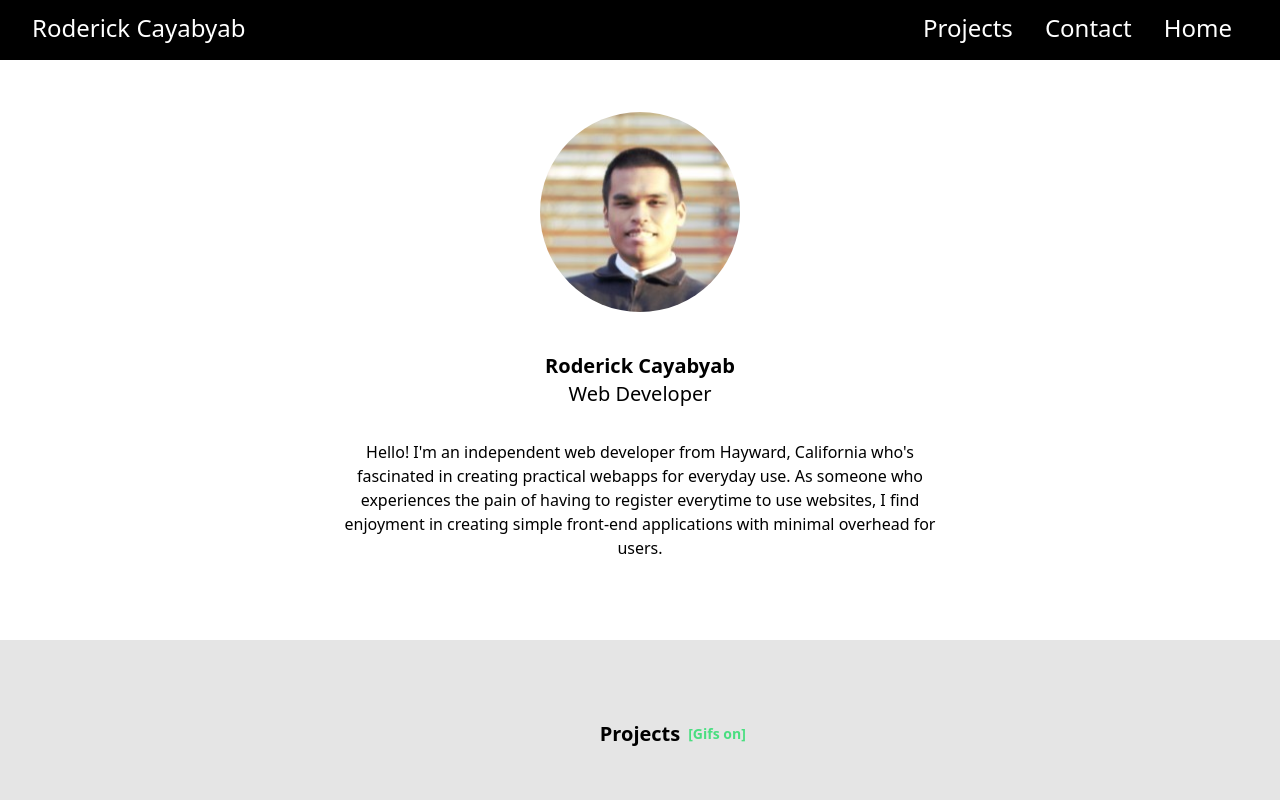
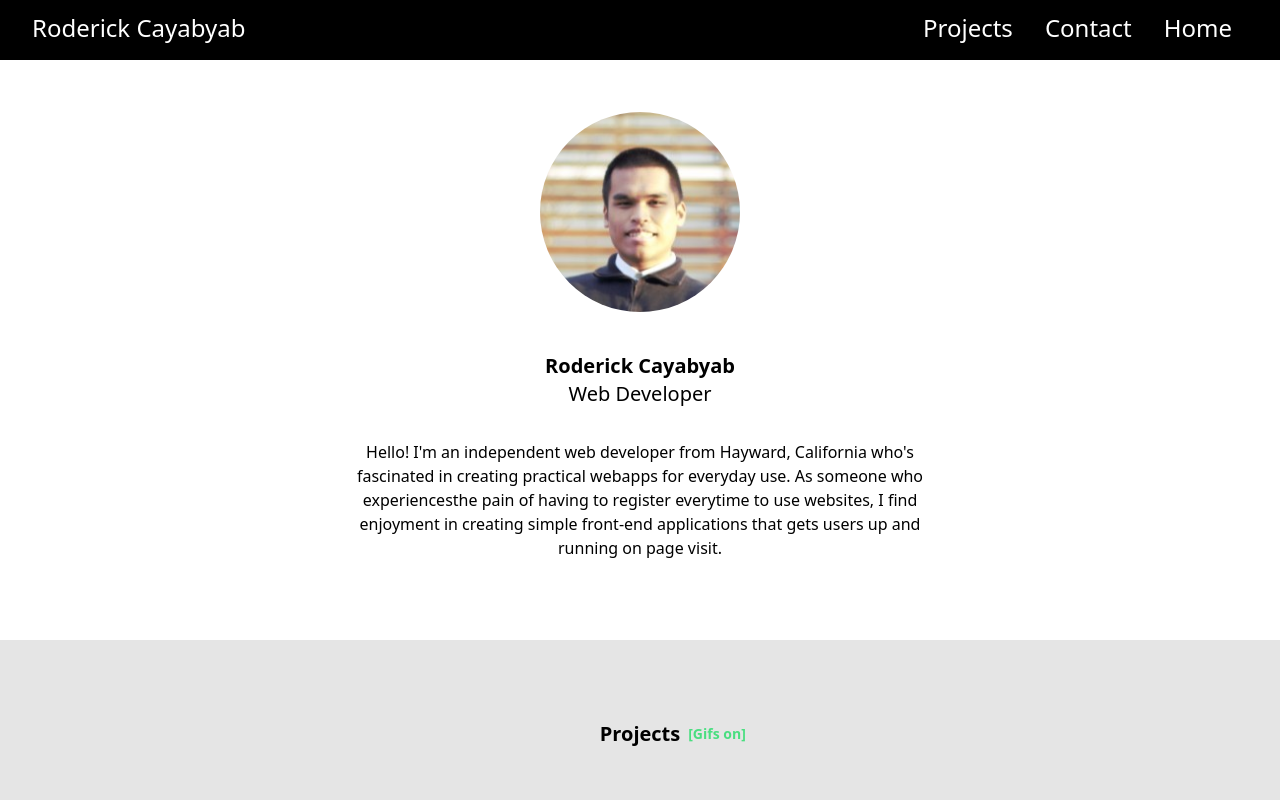
Before and after one commit to r-yabyab/fe-portfolio, a React (Create React App) app: page / in a window 1280 px wide. Shown: the top 800 px of the page. Built offline with nearby package versions, Linux system fonts and the light colour scheme.

Commit message:
description

```diff
--- a/src/components/HomePage.js
+++ b/src/components/HomePage.js
@@ -80,7 +80,8 @@ function HomePage ({ projectsRef, contactClick }) {
                         <div className="text-xl font-">Web Developer</div>
                         <div className=" max-w-[600px] text-center m-auto pt-8">Hello! I'm an independent web developer from Hayward, California
                             who's fascinated in creating practical webapps for everyday use. As someone who experiences
-                            the pain of having to register everytime to use websites, I find enjoyment in creating simple front-end applications with minimal overhead for users.
+                            {/* the pain of having to register everytime to use websites, I find enjoyment in creating simple front-end applications with minimal overhead for users. */}
+                            the pain of having to register everytime to use websites, I find enjoyment in creating simple front-end applications that gets users up and running on page visit.
                             {/* <br /><br />Please see my projects! */}
                             {/* <br/><br/>Having a background in psychology, I was interested in ways I can incorporate
                         mental health to simple webpages that is accessible to everyone. I found it unfair that mental
```
